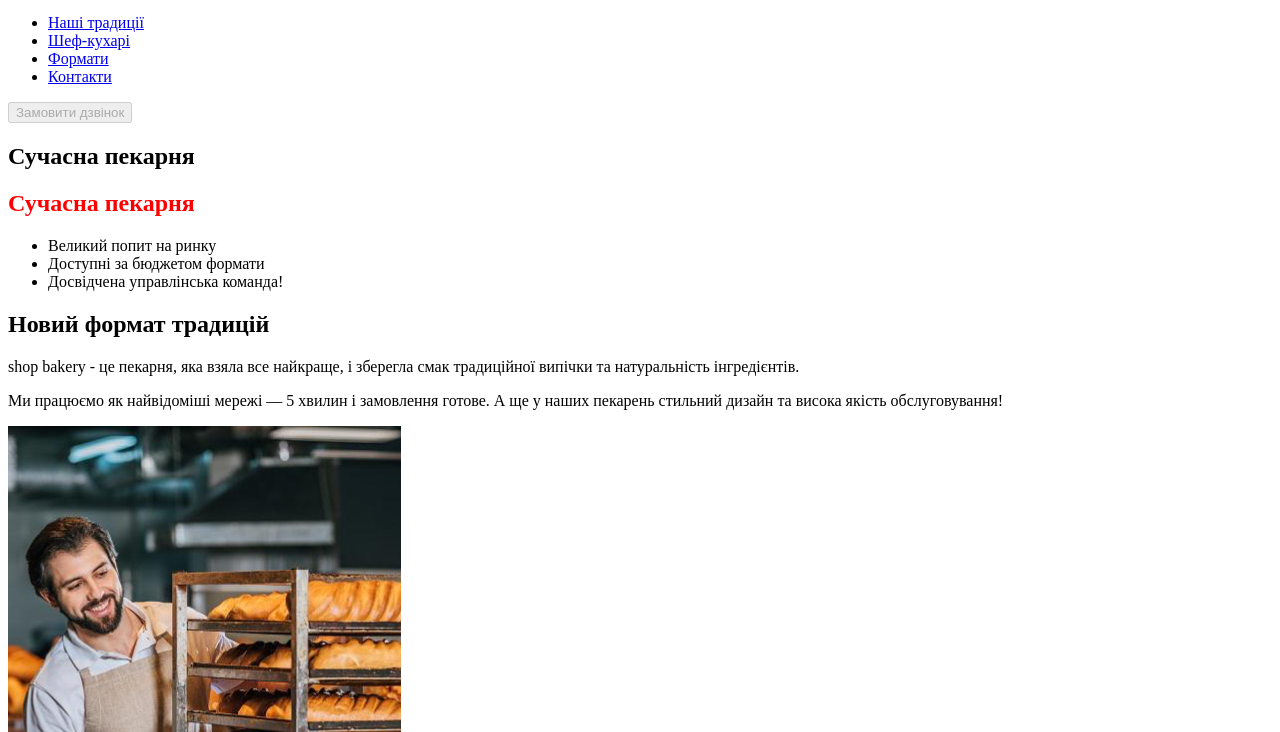
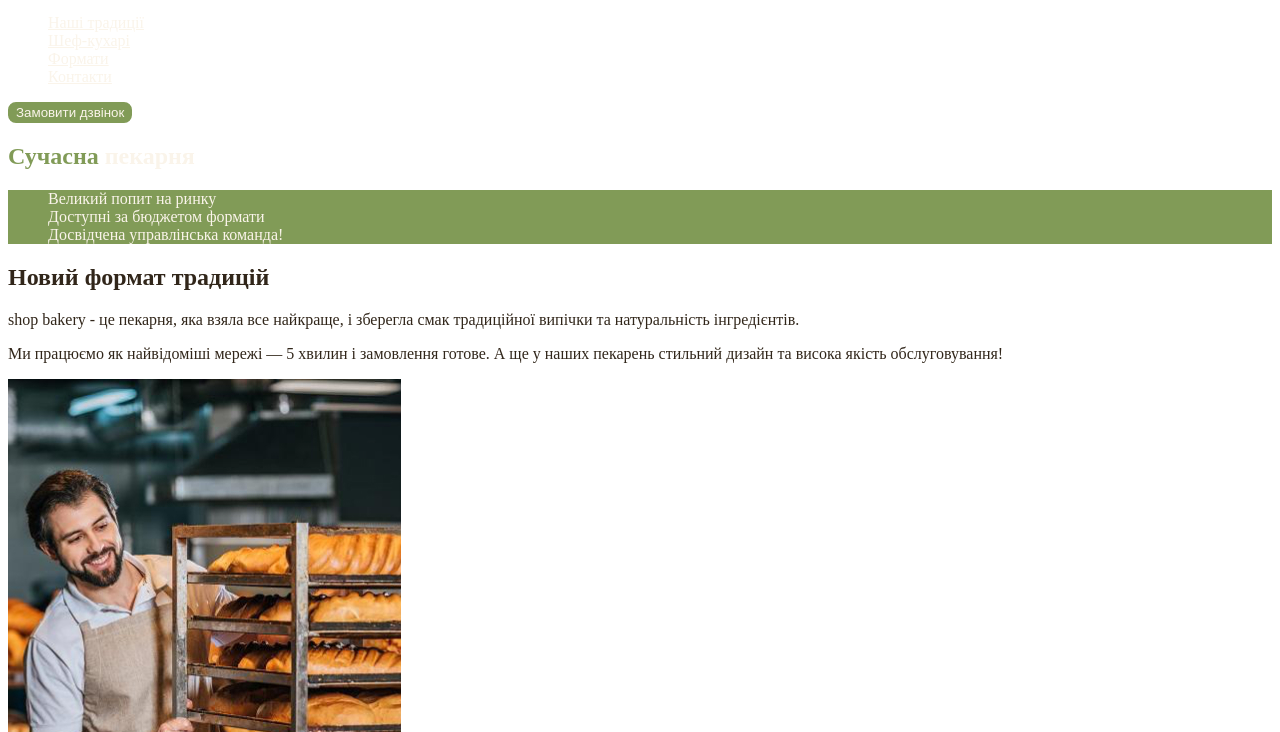
Before and after one commit to Ievgenii-Balabanov/baker, a plain HTML site: page index.html in a window 1280 px wide. Shown: the part 68-800 px from the top of the page. Drawn offline with Linux system fonts and the light colour scheme.

Commit message:
add styles.css and css variables

```diff
--- a/css/styles.css
+++ b/css/styles.css
@@ -1,3 +1,62 @@
-.main > h2 {
-    color: red;
+:root {
+    --color-primary-dark: #31261A;
+    --color-primary-light: #FAF4EA;
+    --color-brand-light: #819B57;
+    --color-brand-dark: #465929;
 }
+
+/* Base */
+
+body {
+    color: var(--color-primary-dark);
+}
+
+ul {
+    list-style-type: none;
+}
+
+/* button */
+
+.button {
+    background-color: var(--color-brand-light);
+    border: 2px solid var(--color-brand-light);
+    border-radius: 8px;
+    color: var(--color-primary-light);
+    cursor: pointer;
+}
+
+.button:hover {
+    background-color: transparent;
+    color: var(--color-brand-dark);
+}
+
+/* link */
+
+.link {
+    color: var(--color-primary-light);
+}
+
+.link:hover {
+    color: var(--color-brand-light);
+}
+
+/* hero-section */
+
+.hero-title {
+    color: var(--color-primary-light);
+}
+
+.hero-title .accent {
+    color: var(--color-brand-light);
+}
+
+/* advantages-section */
+
+.advantages-list {
+    background-color: var(--color-brand-light);
+    color: var(--color-primary-light);
+}
+
+.section-title .accent {
+    color: var(--color-brand-dark);
+}
--- a/index.html
+++ b/index.html
@@ -15,26 +15,25 @@
                 <img src="./images/logo.svg" alt="Логотип сучасної пекарні" />
             </a>
             <ul>
-                <li><a href="#traditions-section">Наші традиції</a></li>
-                <li><a href="#chefs-section">Шеф-кухарі</a></li>
-                <li><a href="#formats-section">Формати</a></li>
-                <li><a href="#contacts-section">Контакти</a></li>
+                <li><a class="link" href="#traditions-section">Наші традиції</a></li>
+                <li><a class="link" href="#chefs-section">Шеф-кухарі</a></li>
+                <li><a class="link" href="#formats-section">Формати</a></li>
+                <li><a class="link" href="#contacts-section">Контакти</a></li>
             </ul>
         </nav>
-        <button class="button-main" type="button" disabled>Замовити дзвінок</button>
+        <button class="button" type="button">Замовити дзвінок</button>
     </header>
     <main>
         <section class="main">
-            <h1 id="main-title">Сучасна пекарня</h1>
-            <h2 id="main-title">Сучасна пекарня</h2>
+            <h1 class="hero-title"><span class="accent">Сучасна</span> пекарня</h1>
         </section>
         <section id="traditions-section">
-            <ul>
+            <ul class="advantages-list">
                 <li>Великий попит на ринку</li>
                 <li>Доступні за бюджетом формати</li>
                 <li>Досвідчена управлінська команда!</li>
             </ul>
-            <h2>Новий формат традицій</h2>
+            <h2 class="section-title">Новий формат традицій</h2>
             <p><span>shop bakery</span> - це пекарня, яка взяла все найкраще,
                 і зберегла смак традиційної випічки та натуральність інгредієнтів.</p>
             <p>Ми працюємо як найвідоміші мережі — <span>5 хвилин і замовлення готове</span>.
@@ -42,7 +41,7 @@
             <img src="./images/baker-man.jpg" alt="Чоловік пекар дивиться на батотни із посмікою">
         </section>
         <section id="chefs-section">
-            <h2>Наші найкращі шеф-кухарі</h2>
+            <h2 class="section-title">Наші найкращі <span class="accent">шеф-кухарі</span></h2>
             <ul>
                 <li>
                     <article>
@@ -64,7 +63,7 @@
             </ul>
         </section>
         <section id="formats-section">
-        <h2>Формати</h2>
+        <h2 class="section-title">Формати</h2>
         <ul>
             <li>
                 <article>
@@ -84,7 +83,7 @@
         </ul>
         </section>
         <section id="contacts-section">
-            <h2>Приєднуйся до мережі пекарень</h2>
+            <h2 class="section-title">Приєднуйся до мережі пекарень</h2>
             <iframe
                 src="https://www.google.com/maps/embed?pb=!1m18!1m12!1m3!1d2540.163871257684!2d30.488658576802425!3d50.45667308691541!2m3!1f0!2f0!3f0!3m2!1i1024!2i768!4f13.1!3m3!1m2!1s0x40d4ce637bfe1717%3A0x5370c2254ad1b952!2z0YPQuy4g0KHQtdGH0LXQstGL0YUg0KHRgtGA0LXQu9GM0YbQvtCyLCA1NCwg0JrQuNC10LIsIDAyMDAw!5e0!3m2!1sru!2sua!4v1699179727115!5m2!1sru!2sua"
                 width="400" height="300" allowfullscreen="" loading="lazy"
```
